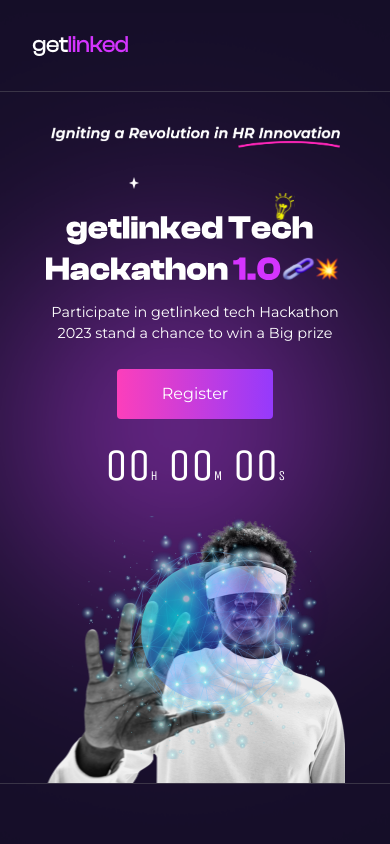
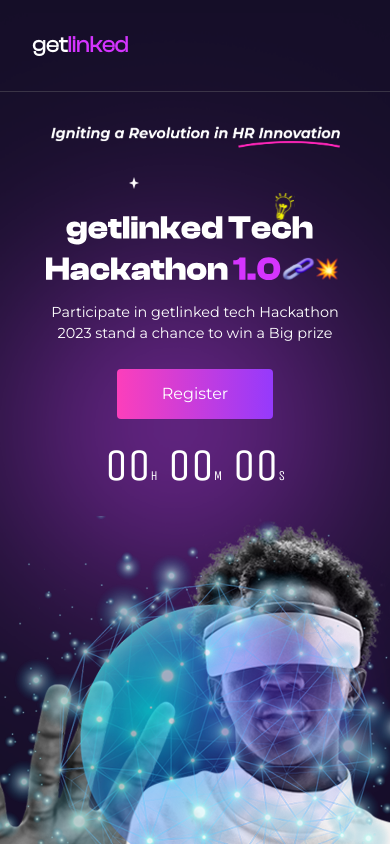
Before and after one commit to Iyanu456/getlinked-hackathon, a Next.js app: page / in a window 390 px wide. Built offline with nearby package versions, Linux system fonts and the light colour scheme.

Commit message:
landing page ui improvements

```diff
--- a/src/app/main.css
+++ b/src/app/main.css
@@ -85,7 +85,6 @@
         position: relative;
     }
     .hero-section > section:last-child > img {
-        max-width: 100%;
         height: fit-content;
     }
 }
```
Also changed, not shown: src/app/hackathon-assets/man-wearing-vr-googles.svg, 1 other file (tests, documents, lock files or other folders).
